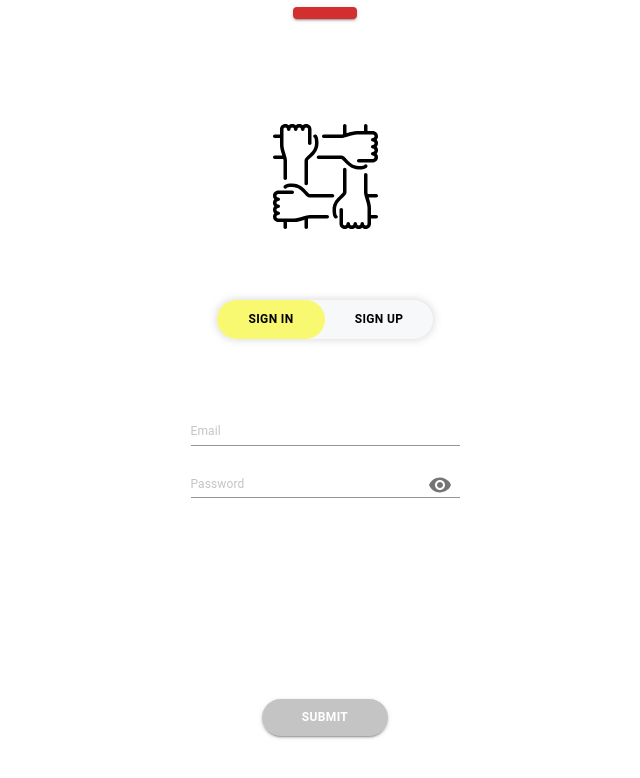
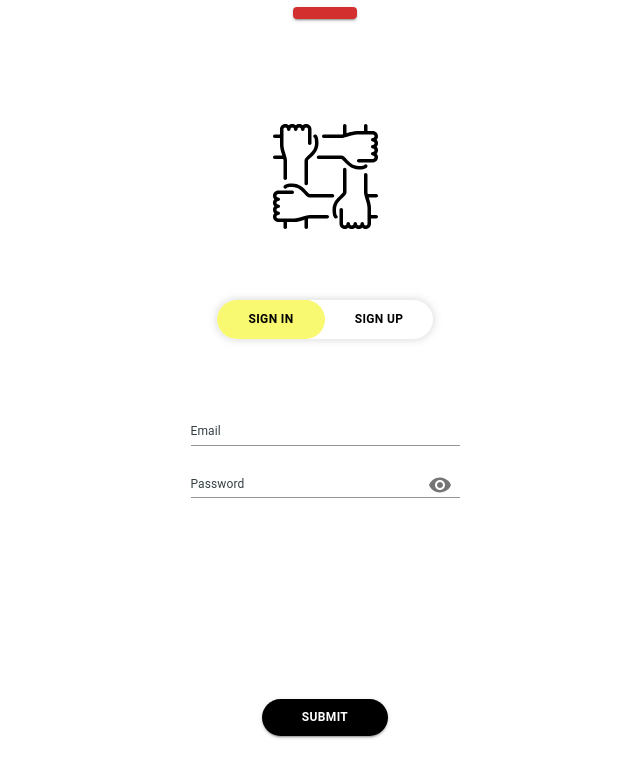
Before and after one commit to busy-birdCAGe/prayer-request-app, a React (Vite) app: page / in a window 1280 px wide. Shown: the top 778 px of the page, without its empty margins (315-955 px from the left). Built offline with nearby package versions, Linux system fonts and the light colour scheme.

Commit message:
chore: cleaned up theme, fixed components colors

```diff
--- a/src/AppWrapper.tsx
+++ b/src/AppWrapper.tsx
@@ -2,13 +2,15 @@
 import React, { useEffect, useState } from "react";
 import { ThemeProvider } from "@mui/material/styles";
 import App from "./App";
-import commonThemeColors, { createAppTheme } from "./theme/theme";
+import createAppTheme from "./theme/theme";
 
 import { ThemeContext, ThemeContextValue } from "./ThemeContext";
 import { CssBaseline } from "@mui/material";
 
 const useDarkMode = () => {
-  const [themeMode, setThemeMode] = useState<"light" | "dark">(getInitialMode());
+  const [themeMode, setThemeMode] = useState<"light" | "dark">(
+    getInitialMode()
+  );
 
   useEffect(() => {
     const mediaQueryList = window.matchMedia("(prefers-color-scheme: dark)");
@@ -28,11 +30,11 @@ const useDarkMode = () => {
 };
 
 const getInitialMode = (): "light" | "dark" => {
-  const prefersDarkMode = window.matchMedia("(prefers-color-scheme: dark)").matches;
+  const prefersDarkMode = window.matchMedia(
+    "(prefers-color-scheme: dark)"
+  ).matches;
   return prefersDarkMode ? "dark" : "light";
 };
-
-
 
 const AppWrapper: React.FC = () => {
   // const [themeMode, setThemeMode] = useState<"light" | "dark">("light");
@@ -43,7 +45,7 @@ const AppWrapper: React.FC = () => {
     setThemeMode((prevMode) => (prevMode === "light" ? "dark" : "light"));
   };
 
-  const appTheme = createAppTheme(commonThemeColors, themeMode);
+  const appTheme = createAppTheme(themeMode);
 
   const themeContextValue: ThemeContextValue = {
     themeMode,
@@ -54,10 +56,10 @@ const AppWrapper: React.FC = () => {
     <React.StrictMode>
       {/* Wrap the entire app with your custom ThemeProvider */}
       <ThemeContext.Provider value={themeContextValue}>
-      <CssBaseline />
+        <CssBaseline />
         {/* Wrap the Material UI ThemeProvider with the styled-components ThemeProvider */}
         <ThemeProvider theme={appTheme}>
-          <CssBaseline/>
+          <CssBaseline />
           <App />
         </ThemeProvider>
       </ThemeContext.Provider>
--- a/src/components/NavIcon.tsx
+++ b/src/components/NavIcon.tsx
@@ -12,7 +12,7 @@ interface NavIconProps {
 const NavIcon = (props: NavIconProps) => {
   const { to, icon, currentTitle, targetTitle } = props;
   const isActive = currentTitle === targetTitle;
-  const color = isActive ? "primary" : "secondary";
+  const color = isActive ? "primary" : "inactive";
 
   return (
     <IconButton component={Link} to={to} color={color}>
--- a/src/pages/authPage/NewAuthPage.tsx
+++ b/src/pages/authPage/NewAuthPage.tsx
@@ -1,4 +1,4 @@
-import { Box, Tab, Tabs, Typography } from "@mui/material";
+import { Box, Tab, Tabs, Typography, useTheme } from "@mui/material";
 import Grid from "@mui/material/Unstable_Grid2";
 import { useState } from "react";
 import SignInForm from "./SignInForm";
@@ -18,6 +18,8 @@ const NewAuthPage = () => {
     boxShadow:
       "0px 0px 4px 2px rgba(0, 0, 0, 0.05), 0px 0px 8px 4px rgba(0, 0, 0, 0.05)",
   };
+
+  console.log(useTheme());
 
   const { themeMode } = useThemeContext();
 
@@ -45,19 +47,19 @@ const NewAuthPage = () => {
                 sx={{
                   minHeight: "20px",
                   mb: 6,
-                  bgcolor: "background.default",
+                  bgcolor: "white",
                   borderRadius: 100,
                   "& .MuiTab-root": {
                     borderRadius: "25px",
-                    color: "primary.light",
+                    color: "black",
                     width: "108px",
                     minHeight: "20px",
                     fontWeight: "bold",
                     fontSize: "12px",
                   },
                   "& button.Mui-selected": {
-                    bgcolor: "secondary.light",
-                    color: "primary.light",
+                    bgcolor: "secondary.main",
+                    color: "black",
                   },
                   "& .MuiTabs-indicator": {
                     backgroundColor: "transparent",
@@ -67,8 +69,22 @@ const NewAuthPage = () => {
                 onChange={handleChange}
                 centered
               >
-                <Tab label="Sign In" />
-                <Tab label="Sign Up" />
+                <Tab
+                  sx={{
+                    "& .MuiTouchRipple-child": {
+                      backgroundColor: "secondary.dark",
+                    },
+                  }}
+                  label="Sign In"
+                />
+                <Tab
+                  sx={{
+                    "& .MuiTouchRipple-child": {
+                      backgroundColor: "secondary.dark",
+                    },
+                  }}
+                  label="Sign Up"
+                />
               </Tabs>
             </Box>
           </Box>
--- a/src/pages/authPage/SignInForm.tsx
+++ b/src/pages/authPage/SignInForm.tsx
@@ -89,7 +89,7 @@ const SignInForm = () => {
             mt: 6,
           },
         }}
-        color={"secondary"}
+        color={"primary"}
         variant={"contained"}
         type={"submit"}
       >
--- a/src/pages/authPage/SignUpForm.tsx
+++ b/src/pages/authPage/SignUpForm.tsx
@@ -119,7 +119,7 @@ const SignUpForm = (props: SignUpProps) => {
             mt: 6,
           },
         }}
-        color={"secondary"}
+        color={"primary"}
         variant={"contained"}
         type={"submit"}
       >
--- a/src/theme/theme.tsx
+++ b/src/theme/theme.tsx
@@ -2,16 +2,17 @@
 import { createTheme, ThemeOptions } from "@mui/material/styles";
 
 interface ThemeColors {
-  primaryBackground: string;
-  primaryText: string;
-  primaryColor: string;
-  secondaryColor: string;
-  contrastTextColor: string;
-  paper: string;
-  black: string;
-  tabColor: string;
-  divider: string;
-
+  textPrimary: string;
+  textSecondary: string;
+  textInvert: string;
+  textInput: string;
+  backgroundPrimary: string;
+  backgroundSecondary: string;
+  backgroundInvert: string;
+  borderPrimary: string;
+  iconPrimary: string;
+  iconSecondary: string;
+  accent: string;
   // Add other common theme colors here
 }
 
@@ -47,67 +48,97 @@ declare module "@mui/material/Typography" {
   }
 }
 
-// TODO: Red the palette naming, to not define the same color over and over again. Similar to figma variables
+//lets you use "inactive" as color input in IconButton
+declare module "@mui/material" {
+  interface IconButtonPropsColorOverrides {
+    inactive: true;
+  }
+}
 
-const commonThemeColors: ThemeMode = {
+declare module "@mui/material/styles" {
+  interface Palette {
+    inactive: Palette["primary"];
+  }
+
+  interface PaletteOptions {
+    inactive?: PaletteOptions["primary"];
+  }
+}
+
+const themeColors: ThemeMode = {
   light: {
-    primaryBackground: "#F7F8F9",
-    primaryText: "#000000",
-    primaryColor: "#000000",
-    secondaryColor: "#c4c4c4",
-    contrastTextColor: "#ffffff",
-    paper: "white",
-    black: "#000000",
-    tabColor: "#F9F871",
-    divider: "#E9EAEF",
+    textPrimary: "#000000",
+    textSecondary: "#344145",
+    textInvert: "#ffffff",
+    textInput: "#8e9092",
+    backgroundPrimary: "#ffffff",
+    backgroundSecondary: "#f7f8f9",
+    backgroundInvert: "#000000",
+    borderPrimary: "#e9eaef",
+    iconPrimary: "#000000",
+    iconSecondary: "#c4c4c4",
+    accent: "#f9f871",
 
     // Define other common light theme colors here
   },
   dark: {
-    primaryBackground: "red",
-    primaryText: "#ffffff",
-    primaryColor: "#ffffff",
-    secondaryColor: "#434548",
-    contrastTextColor: "#000000",
-    paper: "#161616",
-    black: "#000000",
-    tabColor: "#F9F871",
-    divider: "#434548",
-
+    textPrimary: "#ffffff",
+    textSecondary: "#e9eaef",
+    textInvert: "#000000",
+    textInput: "#8e9092",
+    backgroundPrimary: "#161616",
+    backgroundSecondary: "#000000",
+    backgroundInvert: "#ffffff",
+    borderPrimary: "#434548",
+    iconPrimary: "#ffffff",
+    iconSecondary: "#8e9092",
+    accent: "#f9f871",
     // Define other common dark theme colors here
   },
 };
 
-export const createAppTheme = (
-  colors: ThemeMode,
-  themeMode: "light" | "dark"
-): ThemeOptions => {
-  // TODO: Maybe add this here:
-  // const colors = commonThemeColors[themeMode]; // Get colors for the current theme mode
+const createAppTheme = (themeMode: "light" | "dark"): ThemeOptions => {
+  // destructuring object, also helps us see what variables are unused
+  const {
+    textPrimary,
+    textSecondary,
+    textInvert,
+    textInput,
+    backgroundPrimary,
+    backgroundSecondary,
+    backgroundInvert,
+    borderPrimary,
+    iconPrimary,
+    iconSecondary,
+    accent,
+  } = themeColors[themeMode];
 
   return createTheme({
     palette: {
       mode: themeMode,
+      //TODO: add a background color, fix paper and default
       background: {
-        paper: colors[themeMode].paper,
-        default: colors[themeMode].primaryBackground,
+        paper: backgroundPrimary,
+        default: backgroundSecondary,
       },
       text: {
-        primary: colors[themeMode].primaryText,
-        secondary: colors[themeMode].secondaryColor,
+        primary: textPrimary,
+        secondary: textSecondary,
       },
       primary: {
         // Custom primary color for buttons and other components
-        main: colors[themeMode].primaryColor,
-        light: colors[themeMode].black,
-        contrastText: colors[themeMode].contrastTextColor,
+        main: iconPrimary,
+        contrastText: textInvert,
       },
       secondary: {
-        main: colors[themeMode].secondaryColor,
-        light: colors[themeMode].tabColor,
-        contrastText: colors[themeMode].contrastTextColor,
+        main: accent,
+        contrastText: textPrimary,
       },
-      divider: colors[themeMode].divider,
+      inactive: {
+        main: iconSecondary,
+        contrastText: textInvert,
+      },
+      divider: borderPrimary,
 
       // You can customize other aspects of the theme here
       // typography, spacing, breakpoints, etc.
@@ -131,4 +162,4 @@ export const createAppTheme = (
   });
 };
 
-export default commonThemeColors;
+export default createAppTheme;
```
